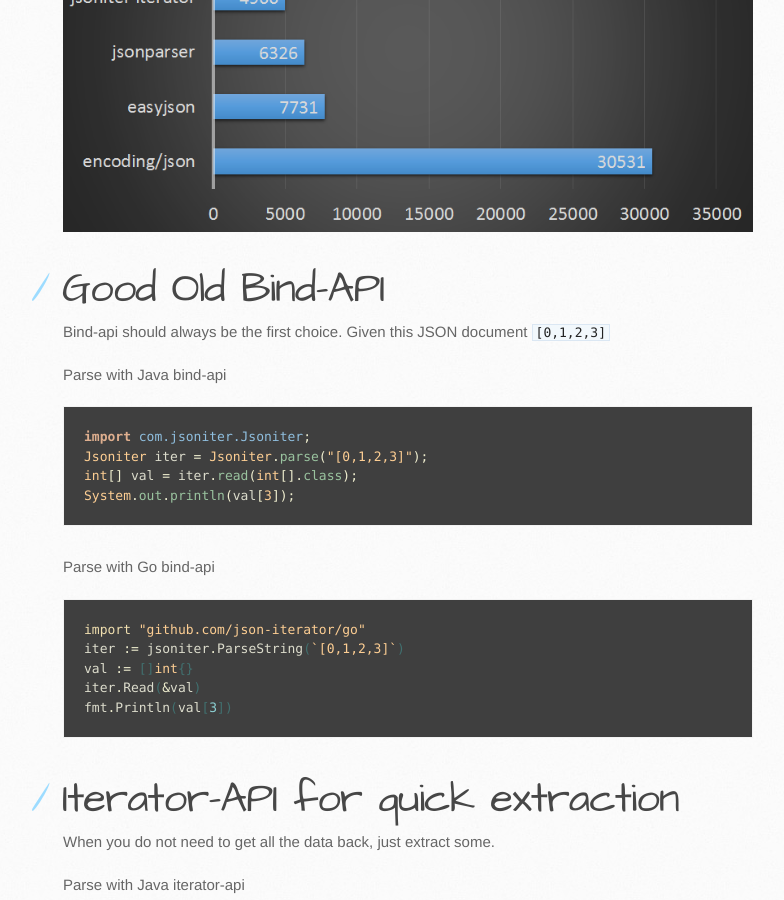
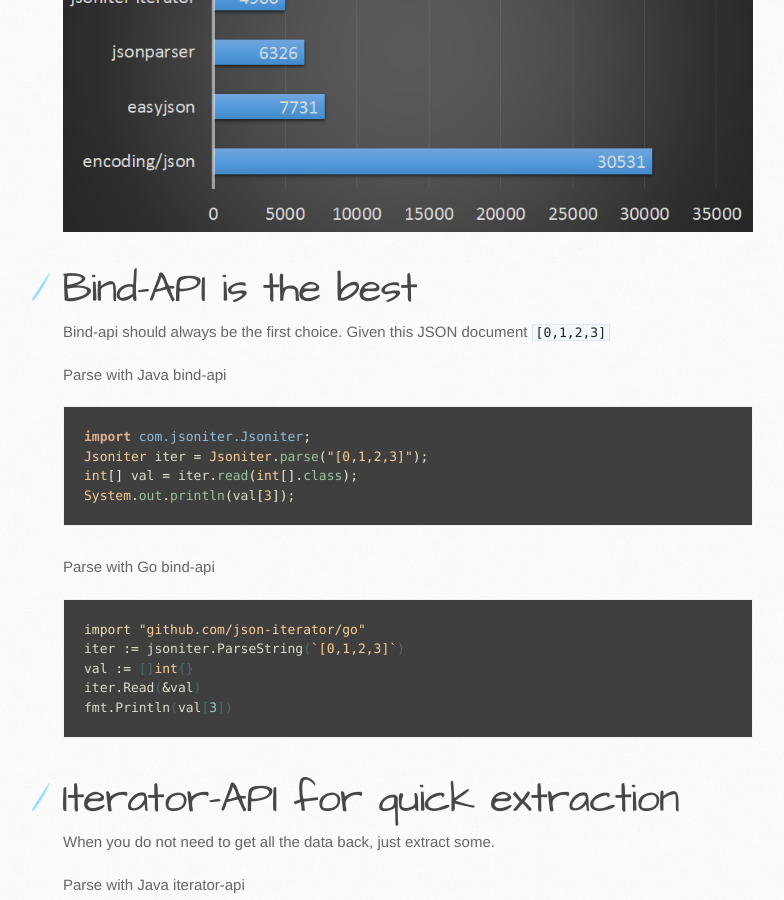
Before and after one commit to json-iterator/json-iterator.github.io, a Jekyll site: the page built from index.md, in a window 1280 px wide and 900 px high, scrolled down 1250 px. Shown: the whole window, without its empty margins (107-891 px from the left). Built offline with Jekyll 4.4.1, drawn with Linux system fonts in a browser that asks for light colours; comment, search, counter and statistics services are not loaded.

Commit message:
Update index.md

```diff
--- a/index.md
+++ b/index.md
@@ -23,7 +23,7 @@
 
 ![go-medium](http://jsoniter.com/benchmarks/go-medium.png)
 
-# Good Old Bind-API
+# Bind-API is the best
 
 Bind-api should always be the first choice. Given this JSON document `[0,1,2,3]`
 
```
